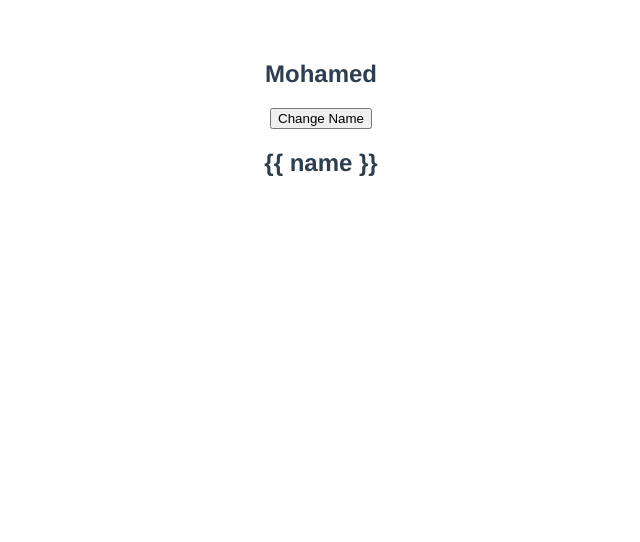
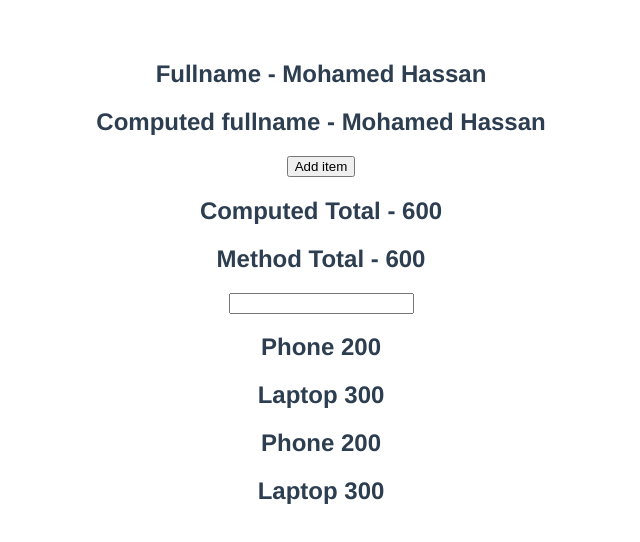
Before and after one commit to devmuhmed/journey-of-vuejs, a Vue app in the folder tasks/codevolution/: page / in a window 1280 px wide. Shown: the top 542 px of the page, without its empty margins (319-959 px from the left). Built offline with nearby package versions, Linux system fonts and the light colour scheme.

Commit message:
codevolution lesson 25 Computed Property

```diff
--- /dev/null
+++ b/tasks/codevolution/src/ComputedProperty.vue
@@ -0,0 +1,78 @@
+<template>
+    <h2>Fullname - {{ firstName }} {{ lastName }}</h2>
+    <h2>Computed fullname - {{ fullName }}</h2>
+    <button @click="items.push({id:4, title:'keyboard', price: 50})">Add item</button>
+    <h2>
+        Computed Total - {{ total }}
+    </h2>
+    <h2>
+        Method Total - {{ getTotal() }}
+    </h2>
+    <input type="text" v-model="country">
+
+    <template v-for="item in items" :key="item.id">
+        <h2 v-if="item.price > 100">{{ item.title }} {{ item.price }}</h2>
+    </template>
+        <h2 v-for="item in expensiveItems" :key="item.id">
+        {{ item.title }} {{ item.price }}
+        </h2>
+</template>
+
+<script>
+ export default{
+    name: 'ComputedProperty',
+    data() {
+        return{
+            firstName: 'Mohamed',
+            lastName: 'Hassan',
+            items: [
+                {
+                    id:1,
+                    title: 'TV',
+                    price: 100,
+                },
+                {
+                    id:2,
+                    title: 'Phone',
+                    price: 200,
+                },
+                {
+                    id:3,
+                    title: 'Laptop',
+                    price: 300,
+                }
+            ],
+            country:''
+        }
+    },
+    methods: {
+        getTotal() {
+            console.log('getTotal Method')
+            return this.items.reduce((total, curr) => (total += curr.price ),0)
+        }
+    },
+    computed: {
+        fullName() {
+            return `${this.firstName} ${this.lastName}`
+        },
+        total(){
+            console.log('Total Computed')
+            return this.items.reduce((total, curr) => (total += curr.price ),0)
+        },
+        expensiveItems() {
+            return this.items.filter( item => item.price > 100)
+        }
+    }
+ }
+</script>
+
+<style>
+#app {
+font-family: Avenir, Helvetica, Arial, sans-serif;
+-webkit-font-smoothing: antialiased;
+-moz-osx-font-smoothing: grayscale;
+text-align: center;
+color: #2c3e50;
+margin-top: 60px;
+}
+</style>
--- a/tasks/codevolution/src/main.js
+++ b/tasks/codevolution/src/main.js
@@ -6,6 +6,7 @@ import { createApp } from 'vue'
 // import MethodApp from './Method.vue'
 // import EventHandling from './EventHandling.vue'
 // import FormHandling from './FormHandling.vue'
-import BonusDirective from './BonusDirective.vue'
+// import BonusDirective from './BonusDirective.vue'
+import ComputedProperty from './ComputedProperty.vue'
 
-createApp(BonusDirective).mount('#app')
+createApp(ComputedProperty).mount('#app')
```
Also changed, not shown: 1 other file (tests, documents, lock files or other folders).
